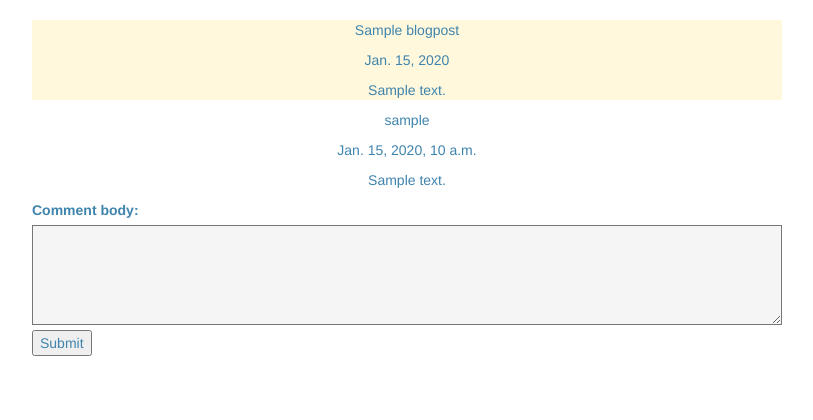
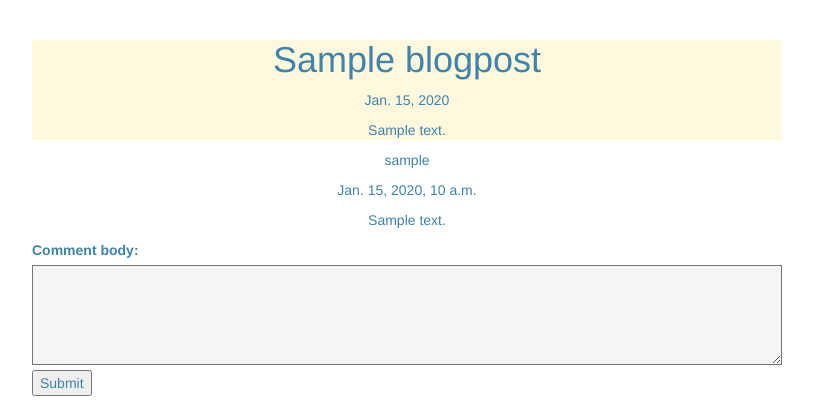
Before and after one commit to SeanGoldsmith/DjangoBlog, a Django app: page /Blog/1/Post/ in a window 1280 px wide. Shown: the part 50-470 px from the top of the page, without its empty margins (233-1046 px from the left). Run offline with Django 3.2, Linux system fonts and the light colour scheme; tables that the repository leaves empty hold one stand-in row (values such as "Sample post"); some libraries are stand-ins or nearby versions.

Commit message:
Adding a touch of styling to blogList and blogPost

```diff
--- a/DjangoBlog/Blog/templates/blogList.html
+++ b/DjangoBlog/Blog/templates/blogList.html
@@ -7,7 +7,7 @@
             {% for datum in data %}
                 <a href={{datum.1}} id="anchor">
                     <div class="background">
-                        <p class="center-text">{{datum.0.post_title}}</p>
+                        <h1 class="center-text">{{datum.0.post_title|safe}}</h1>
                         <p class="center-text">{{datum.0.post_date}}</p>
                         <p class="center-text">{{datum.0.post_text|safe}}</p>
                     </div>
--- a/DjangoBlog/Blog/templates/blogPost.html
+++ b/DjangoBlog/Blog/templates/blogPost.html
@@ -5,7 +5,7 @@
     <div class="row">
         <div class='col-md-8 col-md-offset-2 post-list'>
             <div class="background">
-                <p class="center-text">{{blogPost.post_title}}</p>
+                <h1 class="center-text">{{blogPost.post_title|safe}}</h1>
                 <p class="center-text">{{blogPost.post_date}}</p>
                 <p class="center-text">{{blogPost.post_text|safe}}</p>
             </div>
```
